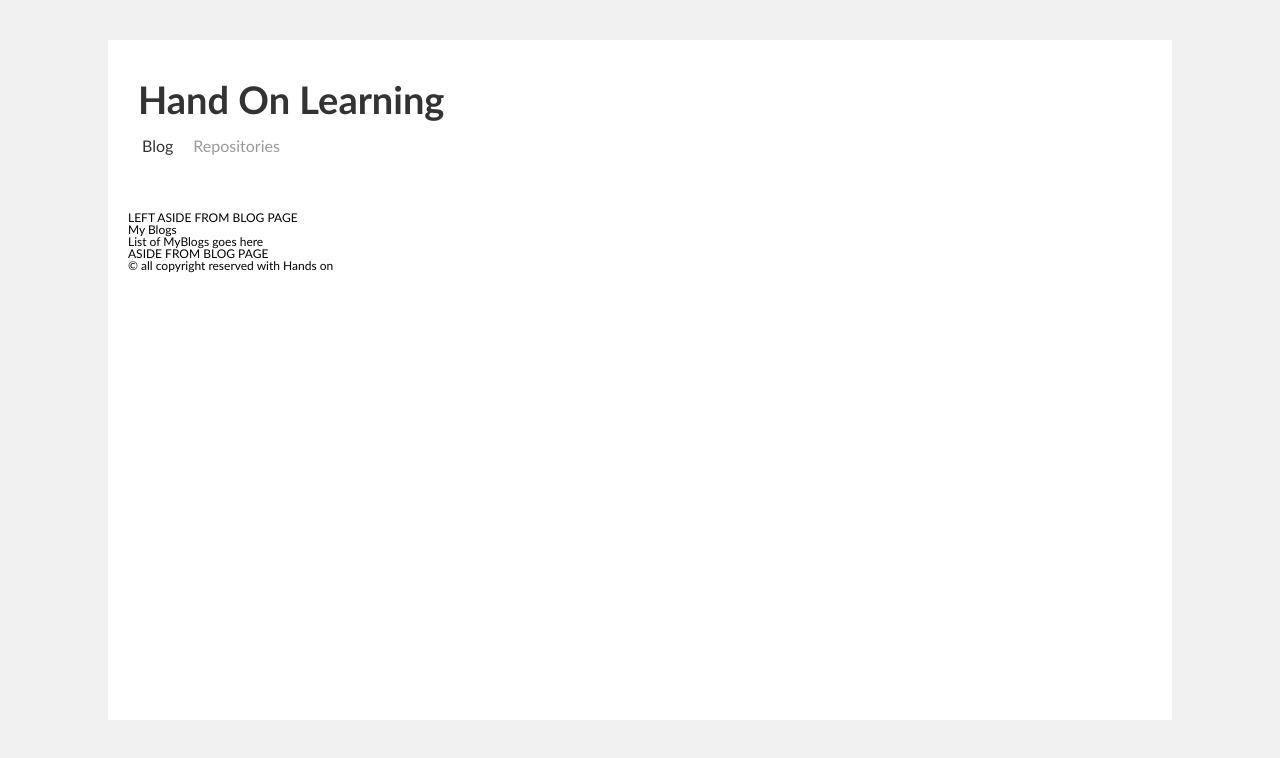
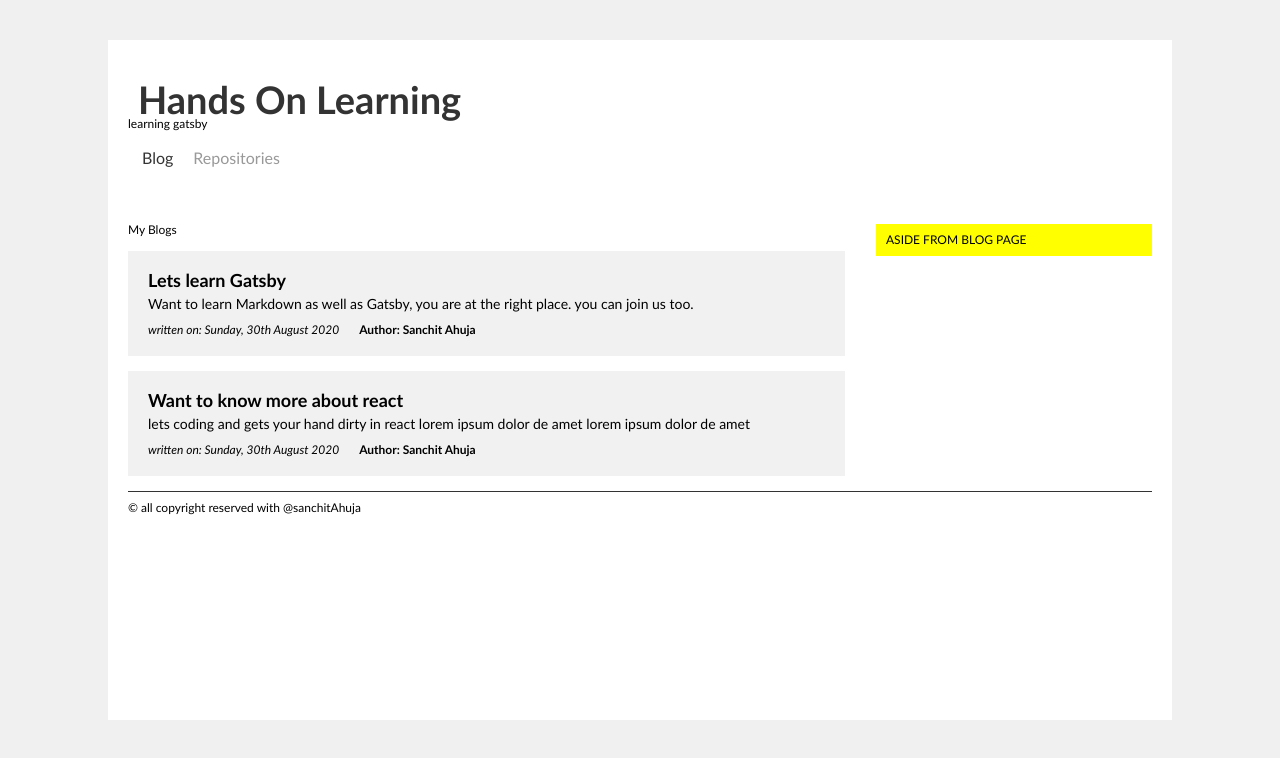
Before and after one commit to sunilfbd/portfolio, a Gatsby site in the folder portfolio/: page /blog in a window 1280 px wide. Built offline with nearby package versions, Linux system fonts and the light colour scheme; Gatsby itself is replaced by a stand-in of ours.

Commit message:
handling the post with markdown files

```diff
--- a/portfolio/gatsby-config.js
+++ b/portfolio/gatsby-config.js
@@ -1,33 +1,22 @@
 module.exports = {
   siteMetadata: {
-    title: `Gatsby Default Starter`,
-    description: `Kick off your next, great Gatsby project with this default starter. This barebones starter ships with the main Gatsby configuration files you might need.`,
-    author: `@gatsbyjs`,
+    title: `Hands On Learning`,
+    description: `learning gatsby`,
+    author: `@sanchitAhuja`,
   },
   plugins: [
     `gatsby-plugin-react-helmet`,
     {
       resolve: `gatsby-source-filesystem`,
       options: {
-        name: `images`,
-        path: `${__dirname}/src/assets/images`,
+        name: `src`,
+        path: `${__dirname}/src/`,
       },
     },
     `gatsby-transformer-sharp`,
     `gatsby-plugin-sharp`,
-    {
-      resolve: `gatsby-plugin-manifest`,
-      options: {
-        name: `gatsby-starter-default`,
-        short_name: `starter`,
-        start_url: `/`,
-        background_color: `#663399`,
-        theme_color: `#663399`,
-        display: `minimal-ui`,
-        icon: `src/assets/images/gatsby-icon.png`, // This path is relative to the root of the site.
-      },
-    },
     `gatsby-plugin-sass`,
+    `gatsby-transformer-remark`,
     // this (optional) plugin enables Progressive Web App + Offline functionality
     // To learn more, visit: https://gatsby.dev/offline
     // `gatsby-plugin-offline`,
--- a/portfolio/gatsby-node.js
+++ b/portfolio/gatsby-node.js
@@ -5,3 +5,21 @@
  */
 
 // You can delete this file if you're not using it
+const path  = require('path');
+module.exports.onCreateNode = ({node, actions}) => {
+
+    const { createNodeField } = actions;
+
+    if(node.internal.type === 'MarkdownRemark'){
+        const slug = path.basename(node.fileAbsolutePath,'.md');
+
+        createNodeField({
+            node,
+            name: 'slug',
+            value: slug,
+        })
+
+        console.log(slug, '@@@@@@@@');
+    }
+
+}
--- a/portfolio/package.json
+++ b/portfolio/package.json
@@ -13,6 +13,7 @@
     "gatsby-plugin-sass": "^2.3.12",
     "gatsby-plugin-sharp": "^2.6.28",
     "gatsby-source-filesystem": "^2.3.25",
+    "gatsby-transformer-remark": "^2.8.31",
     "gatsby-transformer-sharp": "^2.5.13",
     "node-sass": "^4.14.1",
     "prop-types": "^15.7.2",
--- a/portfolio/src/assets/styles/components/footer.scss
+++ b/portfolio/src/assets/styles/components/footer.scss
@@ -1,10 +1,7 @@
-.vu-footer {
+@import '../core/variables.scss';
+
+.port-footer {
     clear: both;
     border-top: 1px solid $primary-black;
     padding-top: 10px;
-    @include clearfix;
-
-    .vu-footer-list-item {
-        font-size: 12px;
-    }
 }
--- a/portfolio/src/assets/styles/core/base.scss
+++ b/portfolio/src/assets/styles/core/base.scss
@@ -13,3 +13,46 @@ body {
     padding: 20px;
     background-color: $primary-white;
 }
+
+.port-blog-item {
+    margin: 15px 0;
+    background-color: #f1f1f1;
+    padding: 20px;
+
+    h2 {
+        font-size: 18px;
+        font-weight: 700;
+        margin-bottom: 5px;
+    }
+    p {
+        font-size: 14px;
+        line-height: 20px;
+    }
+
+    .port-blog-item-date {
+        margin: 0 20px 0 0;
+        display: inline-block;
+        font-style: oblique;
+    }
+
+    .port-blog-item-author {
+        font-weight: 700;
+    }
+
+    .blog-item-detail {
+        margin-top: 10px;
+    }
+}
+
+.port-right-aside {
+    float: right;
+    width: 25%;
+    background-color: yellow;
+    padding: 10px;
+
+}
+
+.port-content-wrapper {
+    width: 70%;
+    float: left;
+}
--- /dev/null
+++ b/portfolio/src/blogPosts/blogPost1.md
@@ -0,0 +1,10 @@
+---
+title: 'Lets learn Gatsby'
+description: 'Want to learn Markdown as well as Gatsby, you are at the right place. you can join us too.'
+date: 'Sunday, 30th August 2020'
+author: 'Sanchit Ahuja'
+---
+
+## welcome to first mark down
+
+lorem ipsum dolor de amet lorem ipsum
--- /dev/null
+++ b/portfolio/src/blogPosts/blogPost2.md
@@ -0,0 +1,10 @@
+---
+title: 'Want to know more about react'
+description: 'lets coding and gets your hand dirty in react lorem ipsum dolor de amet lorem ipsum dolor de amet'
+date: 'Sunday, 30th August 2020'
+author: 'Sanchit Ahuja'
+---
+
+## welcome to first mark down
+
+lorem ipsum dolor de amet lorem ipsum
--- a/portfolio/src/components/Footer.js
+++ b/portfolio/src/components/Footer.js
@@ -1,9 +1,25 @@
 import React from 'react'
+import { graphql, useStaticQuery } from "gatsby"
+
+import '../assets/styles/components/footer.scss'
 
 export default function Footer() {
+
+    const data = useStaticQuery(graphql`
+        query {
+            site {
+                siteMetadata {
+                    author
+                        description
+                    title
+                }
+            }
+        }`
+    )
+
     return (
-        <div>
-            <p>&copy; all copyright reserved with Hands on</p>
-        </div>
+        <footer className="port-footer">
+            <p>&copy; all copyright reserved with {data.site.siteMetadata.author}</p>
+        </footer>
     )
 }
--- a/portfolio/src/components/Header.js
+++ b/portfolio/src/components/Header.js
@@ -1,20 +1,36 @@
 import React from "react"
-import { Link } from "gatsby"
+import { Link, graphql, useStaticQuery } from "gatsby"
 
 import '../assets/styles/components/header.scss'
-import logo from '../assets/images/logo.png'
 
-const Header = () => (
+const Header = () => {
+
+  const data = useStaticQuery(graphql`
+    query {
+      site {
+        siteMetadata {
+          description
+          title
+        }
+      }
+    }`
+  )
+
+  return(
     <header className="port-header">
         {/* <picture >
           <img src={logo} alt="logo" className="port-logo-img"/>
         </picture> */}
 
+        <div className="port-logo-wrapper">
           <h1 className="port-logo">
               <Link className="port-logo-link" to="/">
-                Hand On Learning
+                {data.site.siteMetadata.title}
               </Link>
           </h1>
+          <p>{data.site.siteMetadata.description}</p>
+        </div>
+
 
         <nav className="port-nav-list">
             <li className="port-nav-list-item">
@@ -26,5 +42,6 @@ const Header = () => (
         </nav>
     </header>
   )
+}
 
 export default Header
--- a/portfolio/src/components/RightAside.js
+++ b/portfolio/src/components/RightAside.js
@@ -2,7 +2,7 @@ import React from 'react'
 
 const RightAside = (props) => {
     return (
-        <aside>
+        <aside className="port-right-aside">
             {props.children}
         </aside>
     )
--- a/portfolio/src/pages/blog.js
+++ b/portfolio/src/pages/blog.js
@@ -1,21 +1,56 @@
 import React from "react"
 
+import { graphql, useStaticQuery } from "gatsby"
+
 import HomePageLayout from '../layouts/HomePageLayout'
-import LeftAside from '../components/LeftAside'
 import RightAside from '../components/RightAside'
 
 const MyBlogs = () => {
+
+const data = useStaticQuery(graphql`
+{
+    allMarkdownRemark {
+        edges {
+            node {
+                frontmatter {
+                    date
+                    description
+                    title
+                    author
+                }
+                html
+                excerpt
+                fields {
+                    slug
+                }
+            }
+        }
+    }
+}`
+)
+
+
+    console.log(data);
     return (
         <HomePageLayout>
-
-            <LeftAside>
-                LEFT ASIDE FROM BLOG PAGE
-            </LeftAside>
-
-            <h1>My Blogs</h1>
-            <p>List of MyBlogs goes here</p>
-
-            <RightAside>
+            <div className="port-content-wrapper">
+                <h1 className="port-page-title">My Blogs</h1>
+                {
+                    data.allMarkdownRemark.edges.map((edge) => {
+                        return (
+                            <section className="port-blog-item">
+                                <h2>{edge.node.frontmatter.title}</h2>
+                                <p>{edge.node.frontmatter.description}</p>
+                                <div className="blog-item-detail">
+                                    <span className="port-blog-item-date">written on: {edge.node.frontmatter.date}</span>
+                                    <span className="port-blog-item-author">Author: {edge.node.frontmatter.author}</span>
+                                </div>
+                            </section>
+                        )
+                    })
+                }
+            </div>
+            <RightAside className="port-right-aside">
                 ASIDE FROM BLOG PAGE
             </RightAside>
 
```
Also changed, not shown: 1 other file. Lines whose indentation alone changed are shown as unchanged.
